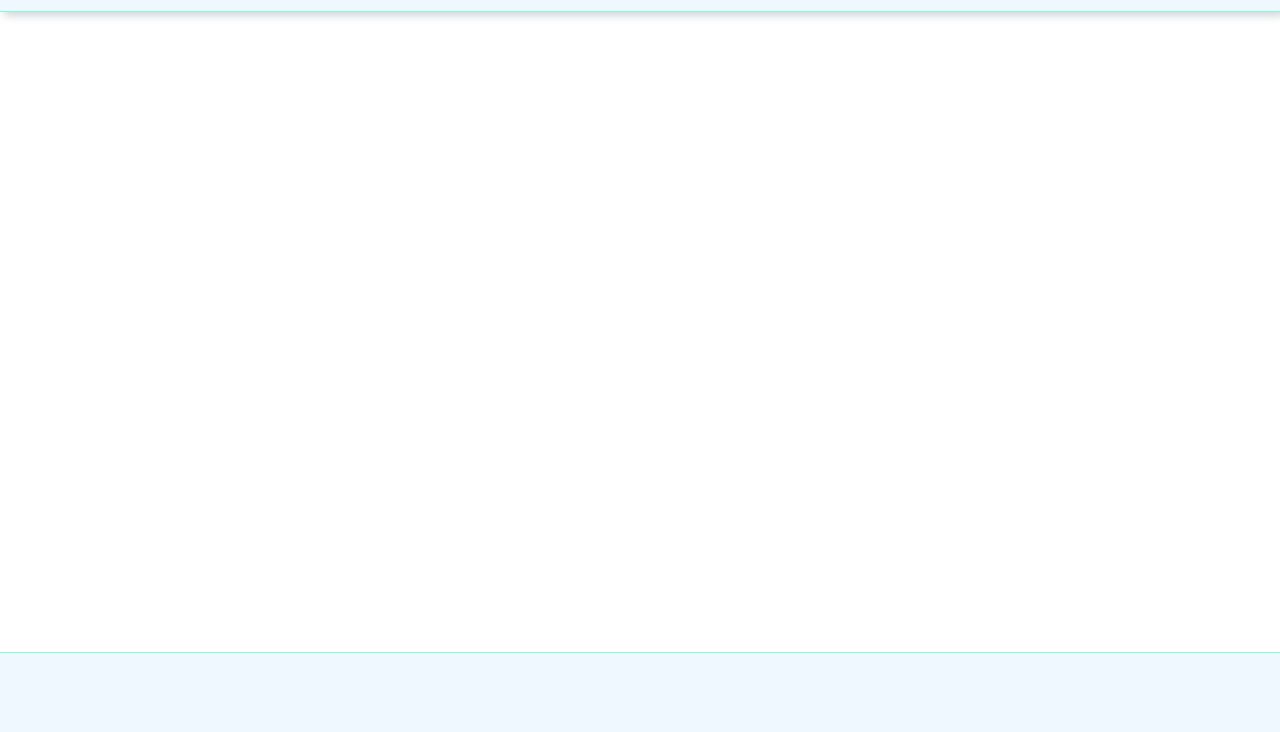
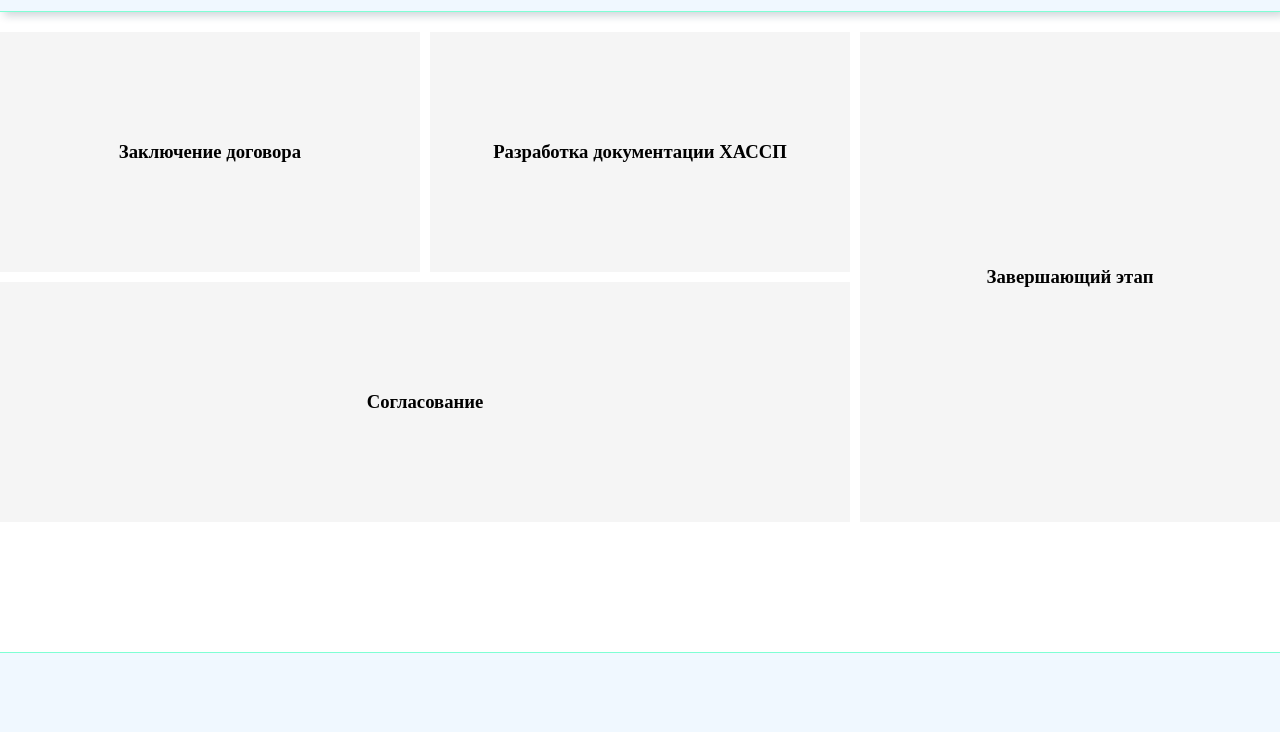
Before and after one commit to olegnastyle/haccp-ease.ru, a plain HTML site: page index.html in a window 1280 px wide. Shown: the part 68-800 px from the top of the page. Drawn offline with Linux system fonts and the light colour scheme.

Commit message:
update: shadow, first screen

```diff
--- a/index.html
+++ b/index.html
@@ -10,7 +10,7 @@
     <header>
         <div class="logo"><p>ХАССП</p><span>легко</span></div>
         <nav>
-            <a href="#">Этапы работы</a>
+            <a href="#stages">Этапы работы</a>
             <a href="#">Услуги</a>
             <a href="#">Отзывы</a>
             <a href="#">Вопросы</a>
@@ -21,7 +21,22 @@
             <p>(звонить ПН - ПТ с 08<sup>30</sup> - 18<sup>30</sup>)</p>
         </div>
     </header>
-    <main></main>
+    <main>
+        <div id="stages">
+            <div class="stage1">
+                <h3>Заключение договора</h3>
+            </div>
+            <div class="stage2">
+                <h3>Разработка документации ХАССП</h3>
+            </div>
+            <div class="stage3">
+                <h3>Согласование</h3>
+            </div>
+            <div class="stage4">
+                <h3>Завершающий этап</h3>
+            </div>
+        </div>
+    </main>
     <footer></footer>
 </body>
 </html>
--- a/style/main.css
+++ b/style/main.css
@@ -39,4 +39,48 @@ nav a:hover:after {opacity: 1;max-width: 100%;transition: max-width .3s linear;}
 .number {display: flex;flex-direction: column;font-size: 23px;}
 .number a {display: flex;flex-direction: column;}
 .number a:hover {transform: scale(1.1);filter: drop-shadow(0 0 20px green);transition: transform .2s linear;}
-.number p {font-size: 11px;display: flex;justify-content: end;}
+.number p {font-size: 12px;display: flex;justify-content: end;}
+
+#stages {
+    display: grid;
+    grid-template-columns: repeat(3, 1fr);
+    grid-template-rows: repeat(2, 1fr);
+    grid-column-gap: 10px;
+    grid-row-gap: 10px;
+    width: 1280px;
+    margin: 20px auto;
+}
+
+.stage1, .stage2, .stage3, .stage4 {
+    display: flex;
+    justify-content: center;
+    align-items: center;
+    background-color: whitesmoke;
+
+}
+
+.stage1:hover, .stage2:hover, .stage3:hover, .stage4:hover {
+    transition: all .1s linear;
+    -webkit-box-shadow: 4px 4px 8px 0px rgba(34, 60, 80, 0.2);
+    -moz-box-shadow: 4px 4px 8px 0px rgba(34, 60, 80, 0.2);
+    box-shadow: 4px 4px 8px 0px rgba(34, 60, 80, 0.2);
+}
+
+.stage1 {
+    grid-area: 1 / 1 / 2 / 2;
+    height: 240px;
+}
+
+.stage2 {
+    grid-area: 1 / 2 / 2 / 3;
+    height: 240px;
+}
+
+.stage3 {
+    grid-area: 2 / 1 / 3 / 3;
+    height: 240px;
+}
+
+.stage4 {
+    grid-area: 1 / 3 / 3 / 4;
+}
```
